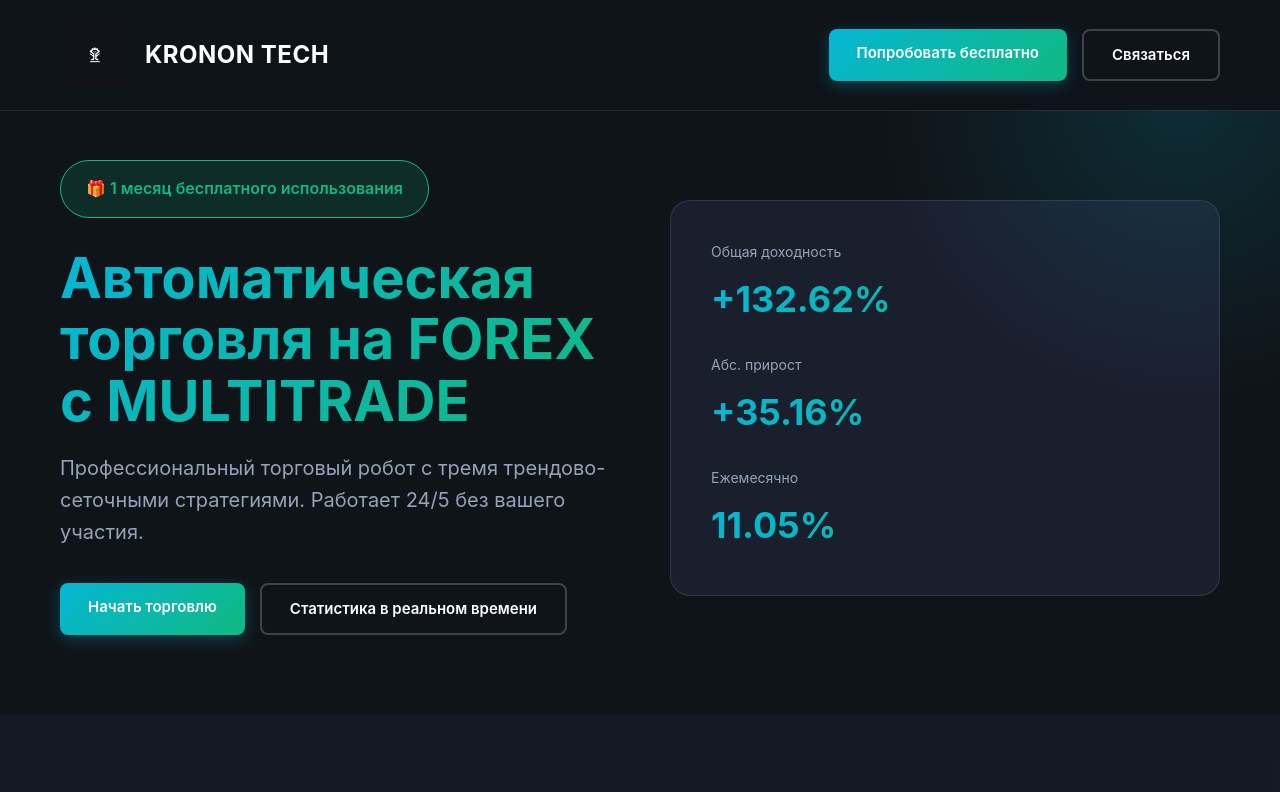
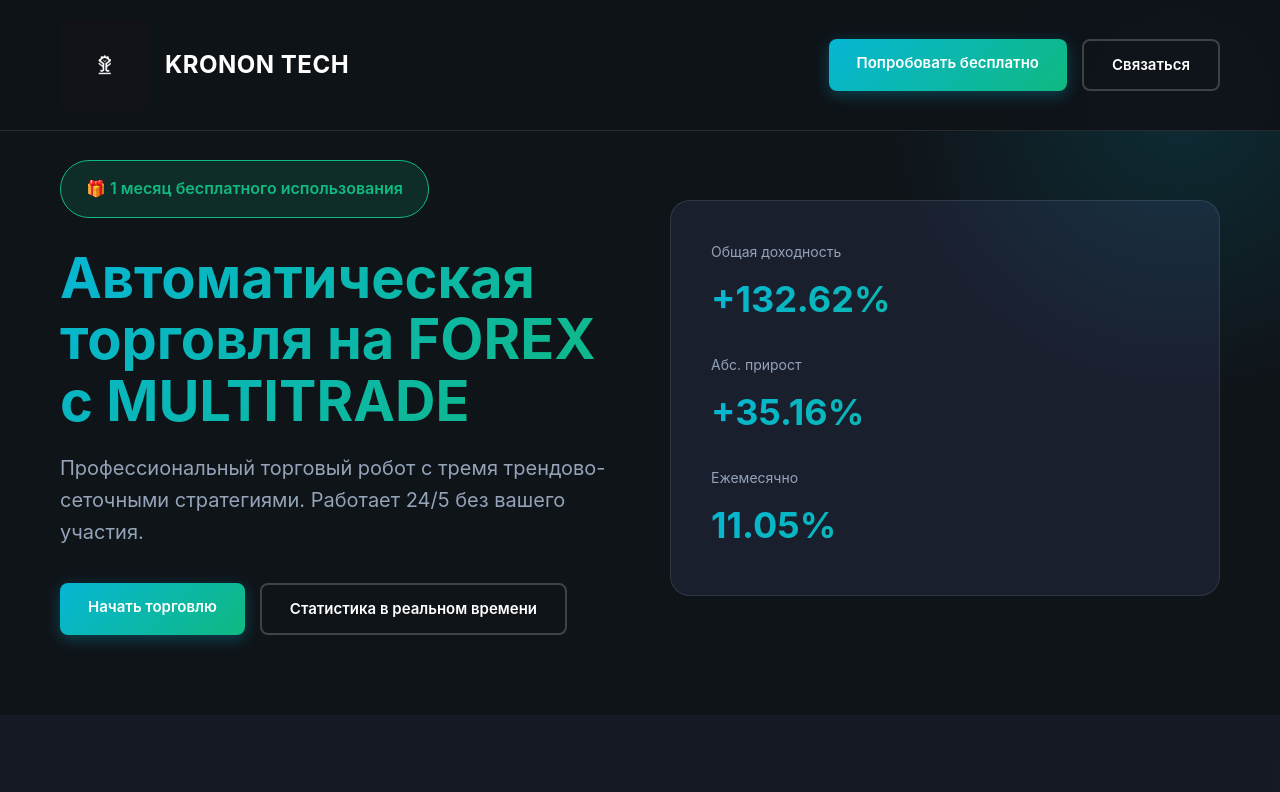
Before and after one commit to IDonRumata/KrononTech, a plain HTML site: page index.html in a window 1280 px wide. Shown: the top 792 px of the page. Drawn offline with Linux system fonts and the light colour scheme.

Commit message:
Update index.html

```diff
--- a/index.html
+++ b/index.html
@@ -23,7 +23,7 @@
     header{padding:20px 0;position:fixed;width:100%;top:0;z-index:1000;background:rgba(15,20,25,.95);backdrop-filter:blur(10px);border-bottom:1px solid rgba(255,255,255,.1)}
     .header-content{display:flex;justify-content:space-between;align-items:center}
     .logo{display:flex;align-items:center;gap:15px}
-    .logo img{width:70px;height:70px;display:block} /* ← используем ПНГ, без фильтров и модификаций */
+    .logo img{width:90px;height:90px;display:block} /* ← используем ПНГ, без фильтров и модификаций */
     .logo-text{font-size:24px;font-weight:700;letter-spacing:.5px}
     .cta-buttons{display:flex;gap:15px}
 
```
